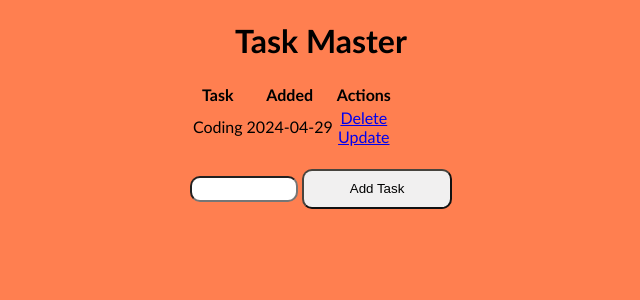
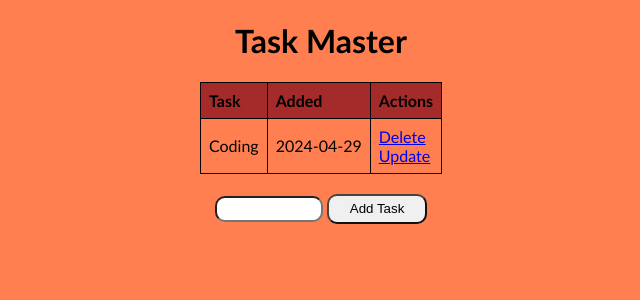
Before and after one commit to Grodelek/SocialMediaApp, a Flask app: page / in a window 1280 px wide. Shown: the top 300 px of the page, without its empty margins (319-959 px from the left). Run offline with Flask 3, Linux system fonts and the light colour scheme.

Commit message:
Update main.css

```diff
--- a/static/css/main.css
+++ b/static/css/main.css
@@ -30,10 +30,22 @@ input[type="text"], input[type="submit"] {
     margin-top: 20px;
 
 }
+ table {
+    width: 100%;
+    border-collapse: collapse;
+}
+th, td {
+    border: 1px solid black;
+    padding: 8px;
+    text-align: left;
+}
+th {
+    background-color: brown;
+}
 input[type="submit"]{
     margin-top: 20px;
-    width: 150px;
-    height: 40px;
+    width: 100px;
+    height: 30px;
     background: #f1f0f0;
     border-radius: 10px;
     border-color: rgba(59, 55, 49, 0.93);
```
